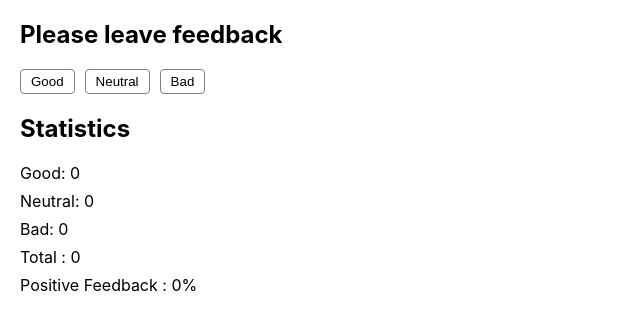
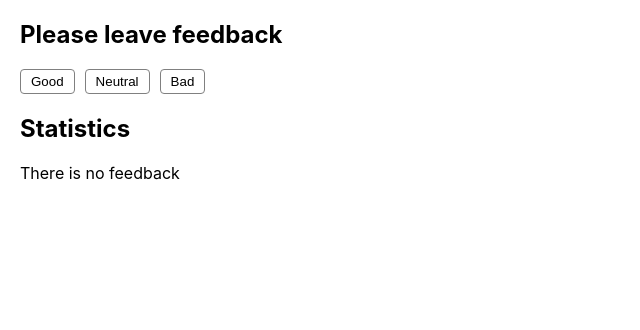
Before and after one commit to LarysaHliieva/goit-react-hw-02-feedback, a React (Create React App) app: page / in a window 1280 px wide. Shown: the top 330 px of the page, without its empty margins (0-640 px from the left). Built offline with nearby package versions, Linux system fonts and the light colour scheme.

Commit message:
added Notification@

```diff
--- a/src/components/Feedback/Feedback.jsx
+++ b/src/components/Feedback/Feedback.jsx
@@ -3,6 +3,7 @@ import { Component } from 'react';
 import Statistics from 'components/Feedback/Statistics/Statistics';
 import FeedbackOptions from 'components/Feedback/FeedbackOptions/FeedbackOptions';
 import Section from 'components/Section/Section';
+import Notification from 'components/Notification/Notification';
 
 import css from './Feedback.module.css';
 
@@ -44,6 +45,7 @@ class Feedback extends Component {
         </Section>
 
         <Section title="Statistics">
+          {total ? (
             <Statistics
               options={feedbackOptions}
               good={good}
@@ -52,6 +54,9 @@ class Feedback extends Component {
               total={total}
               positivePercentage={positiveFeedback}
             />
+          ) : (
+            <Notification text="There is no feedback" />
+          )}
         </Section>
       </div>
     );
--- /dev/null
+++ b/src/components/Notification/Notification.jsx
@@ -0,0 +1,11 @@
+import PropTypes from 'prop-types';
+
+const Notification = ({ text }) => {
+  return <p>{text}</p>;
+};
+
+export default Notification;
+
+Notification.propTypes = {
+  text: PropTypes.string.isRequired,
+};
```
Lines whose indentation alone changed are shown as unchanged.
